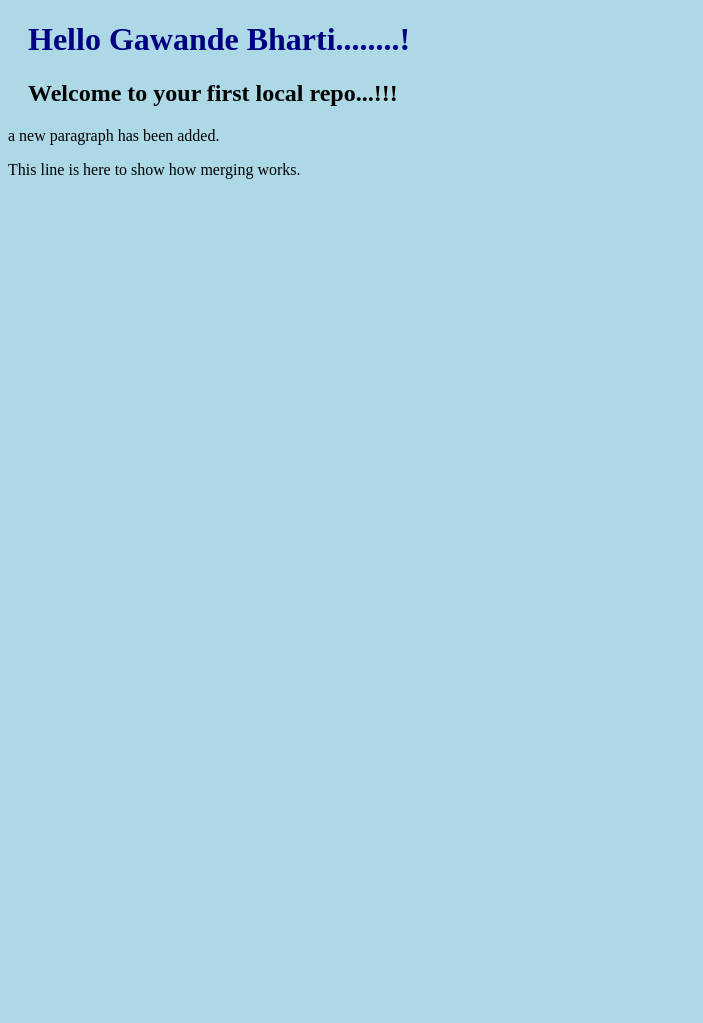
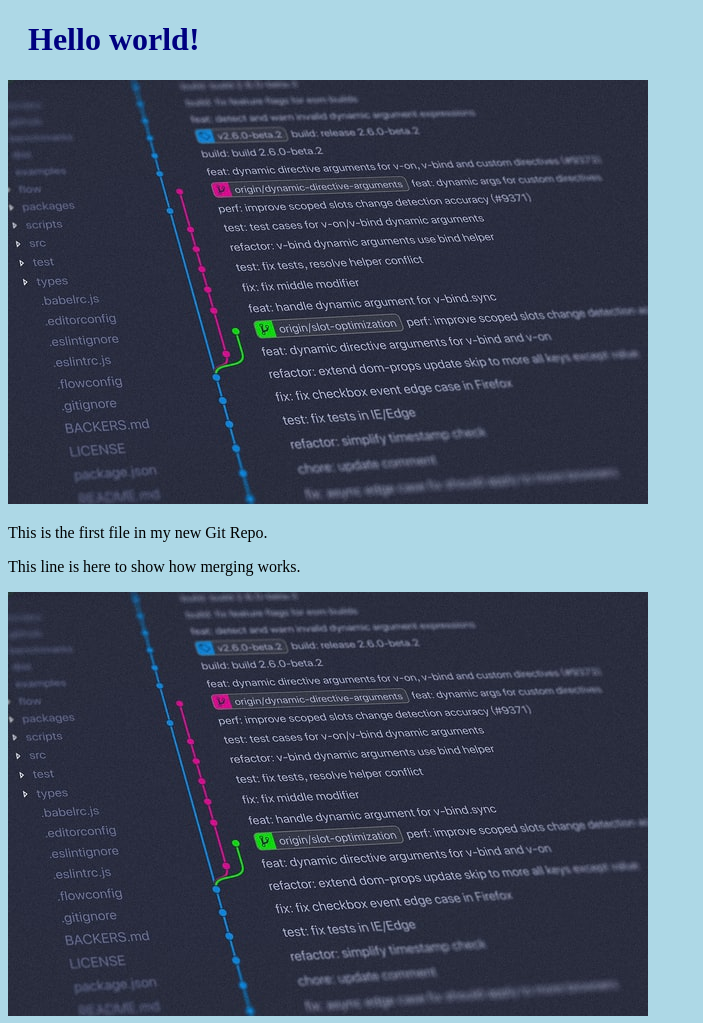
Before and after one commit to RadhaGawande/RadhaGawande.github.io, a plain HTML site: page index.html in a window 1280 px wide. Shown: the whole page, without its empty margins (0-703 px from the left). Before the commit the page ends 800 px from the top, so only its background shows below. Drawn offline with Linux system fonts and the light colour scheme.

Commit message:
Updated index.html. Resized image

```diff
--- a/index.html
+++ b/index.html
@@ -8,9 +8,11 @@
     <title>Document</title>
 </head>
 <body>
-    <h1>Hello Gawande Bharti........!</h1>
-    <h2>Welcome to your first local repo...!!!</h2>
-    <p>a new paragraph has been added.</p>
-    <p>This line is here to show how merging works.</p>
+
+<h1>Hello world!</h1>
+<div><img src="img_hello_git.jpg" alt="Hello World from Space" style="width:100%;max-width:640px"></div>
+<p>This is the first file in my new Git Repo.</p>
+<p>This line is here to show how merging works.</p>
+<div><img src="img_hello_git.jpg" alt="Hello Git" style="width:100%;max-width:640px"></div>
 </body>
 </html>
```
Also changed, not shown: img_hello_git.jpg (added).
